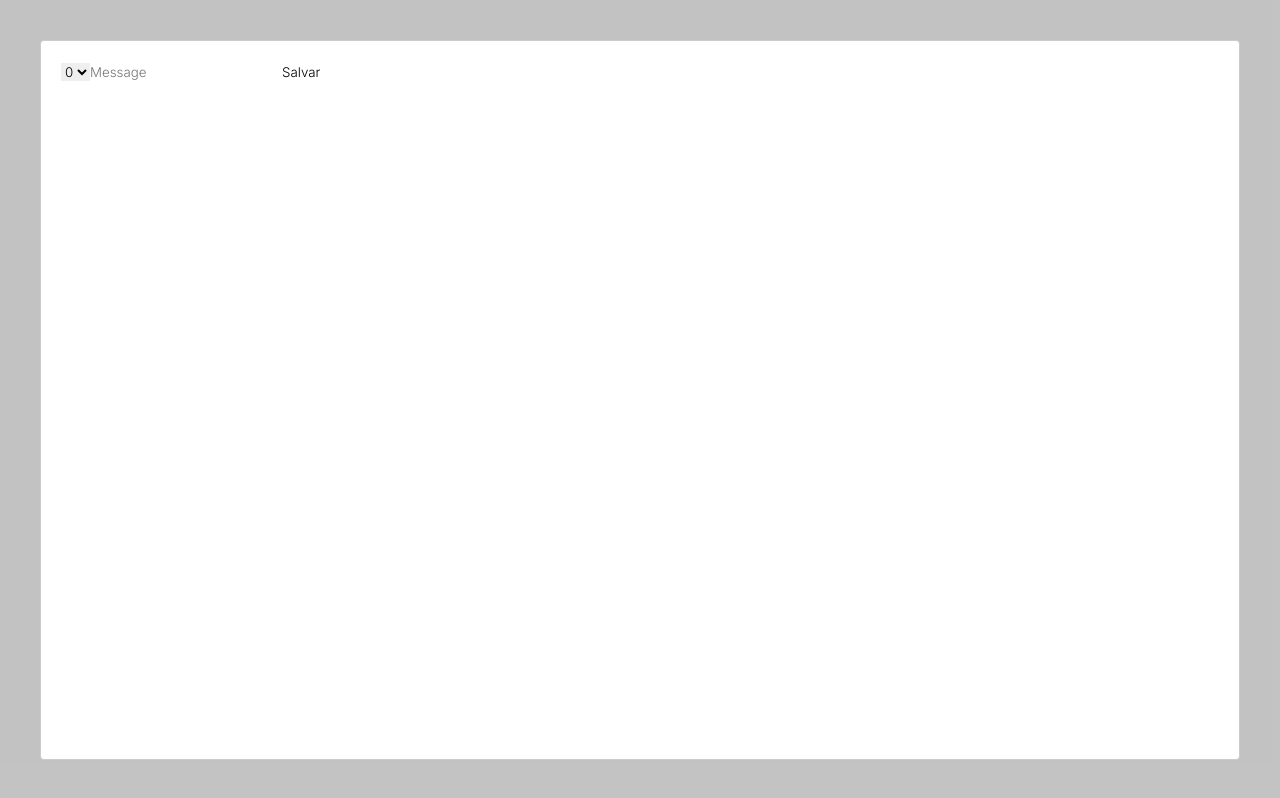
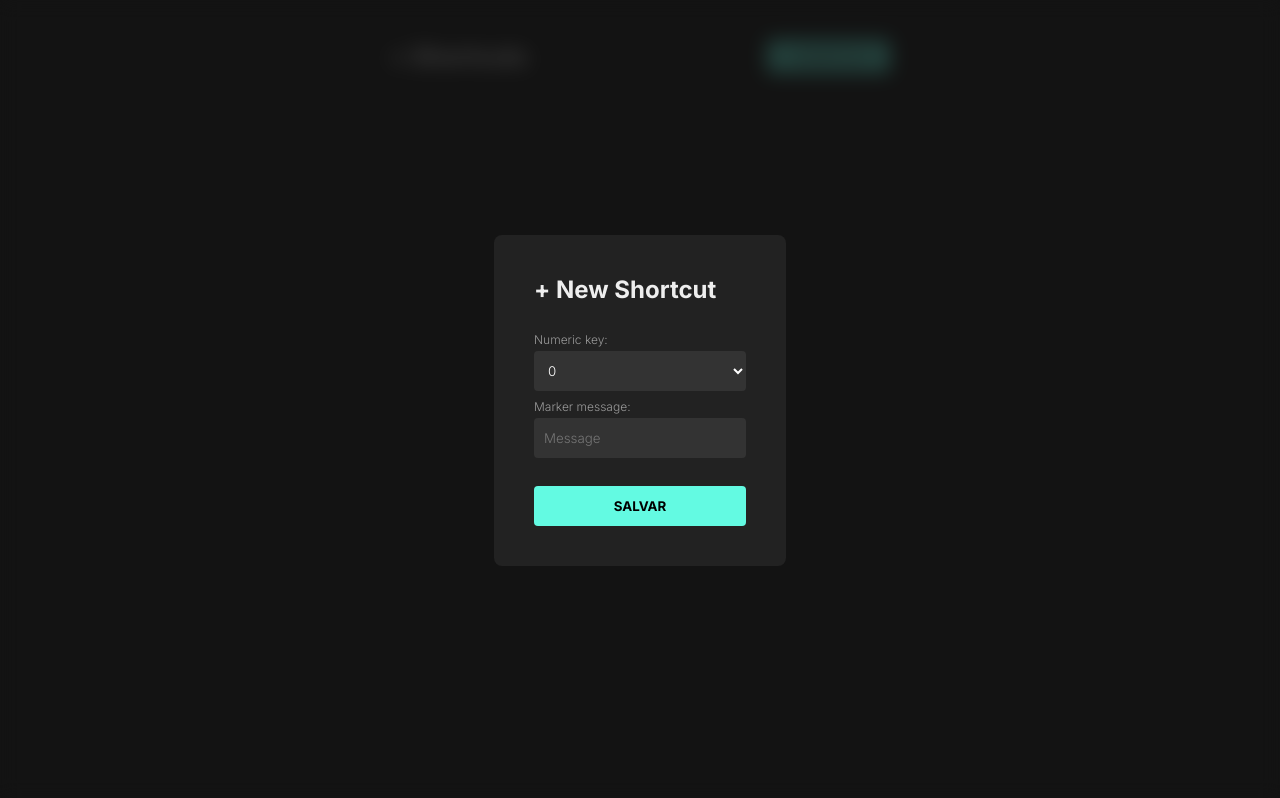
Before and after one commit to trindadematheus/time-logger, a Next.js app: page /shortcuts in a window 1280 px wide. Both pictures are taken after a click on the button "+ SHORTCUT". Built offline with nearby package versions, Linux system fonts and the light colour scheme.

Commit message:
modal add shortcut style

```diff
--- a/src/containers/Shortcuts/index.tsx
+++ b/src/containers/Shortcuts/index.tsx
@@ -1,4 +1,5 @@
-import { useState } from "react";
+import Link from "next/link";
+import { useEffect, useState } from "react";
 import Modal from "react-modal";
 
 import { useShortcuts } from "../../hooks/use-shortcuts";
@@ -12,8 +13,13 @@ function Shortcuts() {
   const [key, setKey] = useState("");
   const [message, setMessage] = useState("");
 
+  useEffect(() => {
+    setKey("");
+    setMessage("");
+  }, [isModalAddShortcutOpen]);
+
   function handleSave() {
-    addShortcut({ key, message });
+    addShortcut({ key, message: message || "Something" });
     setIsModalAddShortcutOpen(false);
   }
 
@@ -23,7 +29,9 @@ function Shortcuts() {
         <S.Container>
           <S.Header>
             <div className="left-content">
+              <Link href="/">
                 <h1 className="title">{"<"} Shortcuts</h1>
+              </Link>
             </div>
 
             <div className="right-content">
@@ -62,8 +70,19 @@ function Shortcuts() {
       <Modal
         isOpen={isModalAddShortcutOpen}
         onRequestClose={() => setIsModalAddShortcutOpen(false)}
+        className="Modal"
+        overlayClassName="Overlay"
       >
-        <select value={key} onChange={(e) => setKey(e.target.value)}>
+        <S.ModalContent>
+          <h2 className="modal-title">+ New Shortcut</h2>
+
+          <div className="form-wrapper">
+            <label className="label">Numeric key:</label>
+            <select
+              className="select-key"
+              value={key}
+              onChange={(e) => setKey(e.target.value)}
+            >
               <option value="0">0</option>
               <option value="1">1</option>
               <option value="2">2</option>
@@ -75,15 +94,22 @@ function Shortcuts() {
               <option value="8">8</option>
               <option value="9">9</option>
             </select>
+          </div>
 
+          <div className="form-wrapper">
+            <label className="label">Marker message:</label>
             <input
               value={message}
               onChange={(e) => setMessage(e.target.value)}
-          type="text"
+              className="input-message"
               placeholder="Message"
             />
+          </div>
 
-        <button onClick={handleSave}>Salvar</button>
+          <button className="btn-submit" onClick={handleSave}>
+            SALVAR
+          </button>
+        </S.ModalContent>
       </Modal>
     </>
   );
--- a/src/containers/Shortcuts/styles.ts
+++ b/src/containers/Shortcuts/styles.ts
@@ -112,3 +112,54 @@ export const Item = styled.div`
     }
   }
 `;
+
+export const ModalContent = styled.div`
+  background-color: #222;
+  padding: 40px;
+  border-radius: 8px;
+
+  display: flex;
+  flex-direction: column;
+  gap: 8px;
+
+  .modal-title {
+    color: #eee;
+    margin-bottom: 20px;
+  }
+
+  .form-wrapper {
+    display: flex;
+    flex-direction: column;
+    gap: 4px;
+  }
+
+  .label {
+    color: #999;
+    font-size: 12px;
+  }
+
+  .select-key {
+    background-color: #333;
+    border-radius: 4px;
+    height: 40px;
+    padding: 0px 10px;
+    color: white;
+  }
+
+  .input-message {
+    height: 40px;
+    padding: 10px;
+    background-color: #333;
+    border-radius: 4px;
+    color: white;
+  }
+
+  .btn-submit {
+    background-color: green;
+    height: 40px;
+    margin-top: 20px;
+    background-color: #63fae2;
+    border-radius: 4px;
+    font-weight: bold;
+  }
+`;
--- a/src/styles/global.ts
+++ b/src/styles/global.ts
@@ -30,4 +30,22 @@ export const GlobalStyle = createGlobalStyle`
     opacity: 0.6;
     cursor: not-allowed;
   }
+
+  .Overlay {
+    position: fixed;
+    top: 0;
+    left: 0;
+    right: 0;
+    bottom: 0;
+    backdrop-filter: blur(10px);
+    background-color: rgba(20, 20, 20, 0.8);
+
+    display: flex;
+    align-items: center;
+    justify-content: center;
+  }
+
+  .Modal {
+    position: absolute;
+  }
 `;
```
Lines whose indentation alone changed are shown as unchanged.
